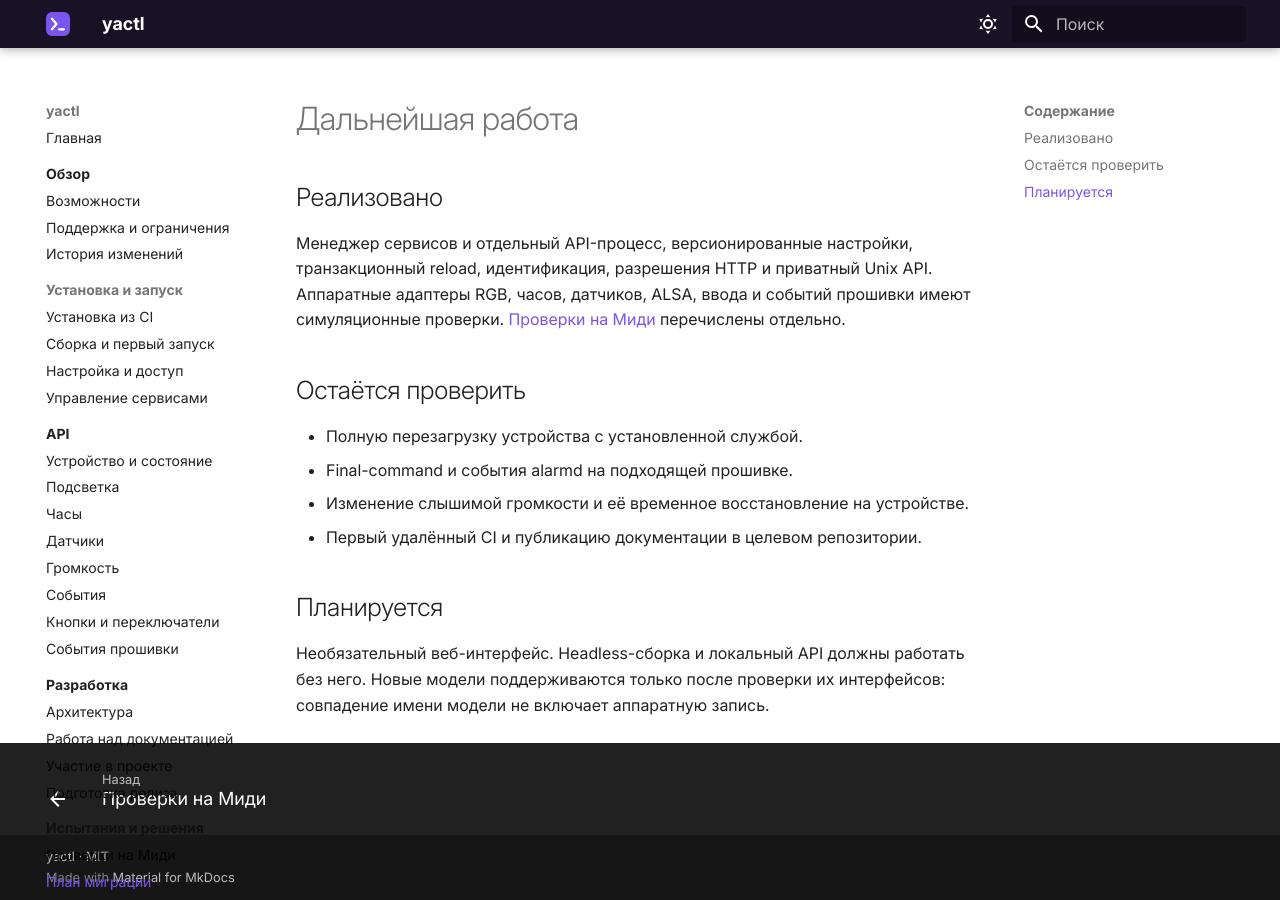
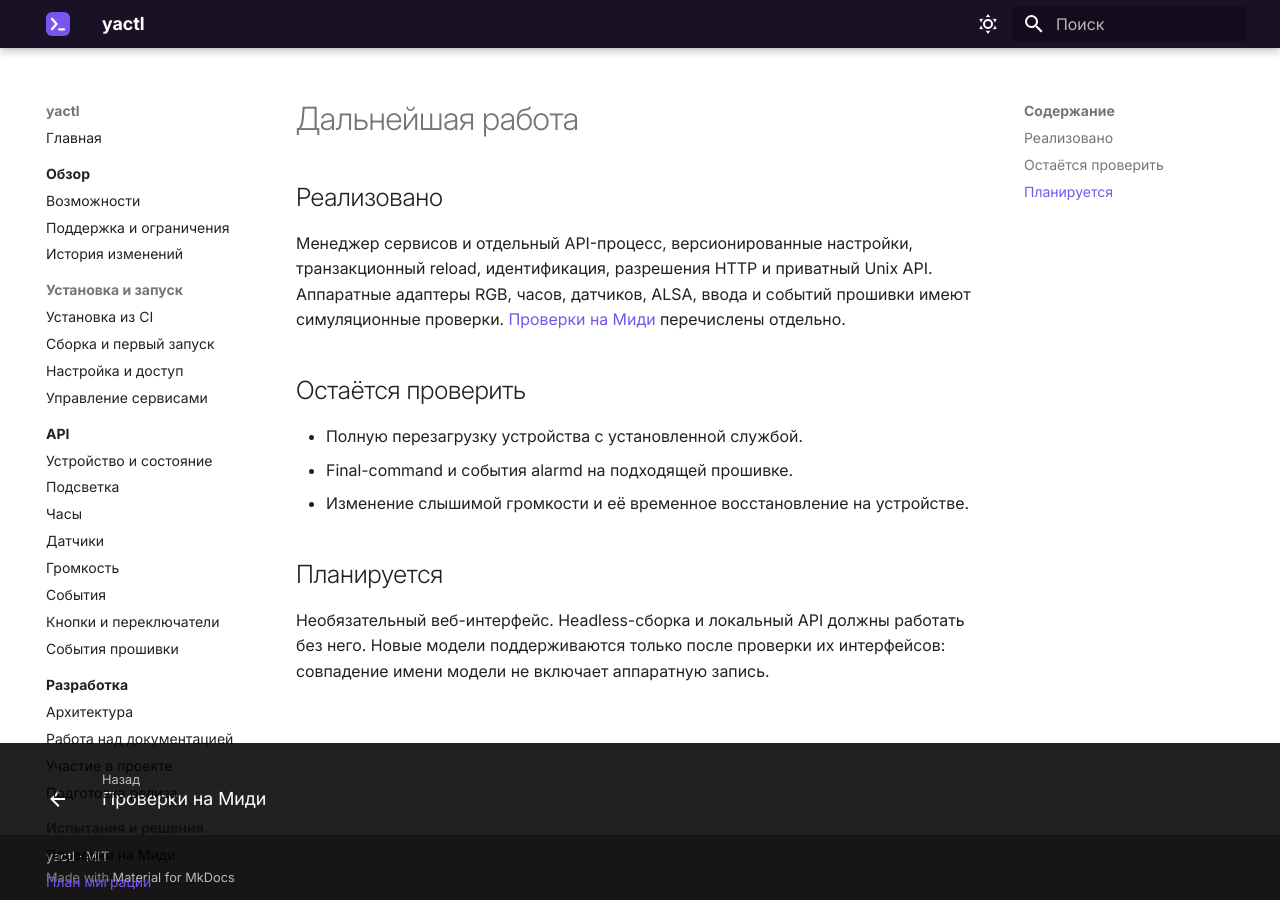
Before and after one commit to D4n13l3k00/yactl, an MkDocs documentation site: the page built from docs/development/roadmap.md, in a window 1280 px wide. Built offline with MkDocs 1.6.1 and Material for MkDocs 9.7.7, drawn with Linux system fonts in a browser that asks for light colours.

```diff
--- a/docs/development/roadmap.md
+++ b/docs/development/roadmap.md
@@ -12,7 +12,6 @@
 - Полную перезагрузку устройства с установленной службой.
 - Final-command и события alarmd на подходящей прошивке.
 - Изменение слышимой громкости и её временное восстановление на устройстве.
-- Первый удалённый CI и публикацию документации в целевом репозитории.
 
 ## Планируется
 
```
Also changed, not shown: 1 other file.
